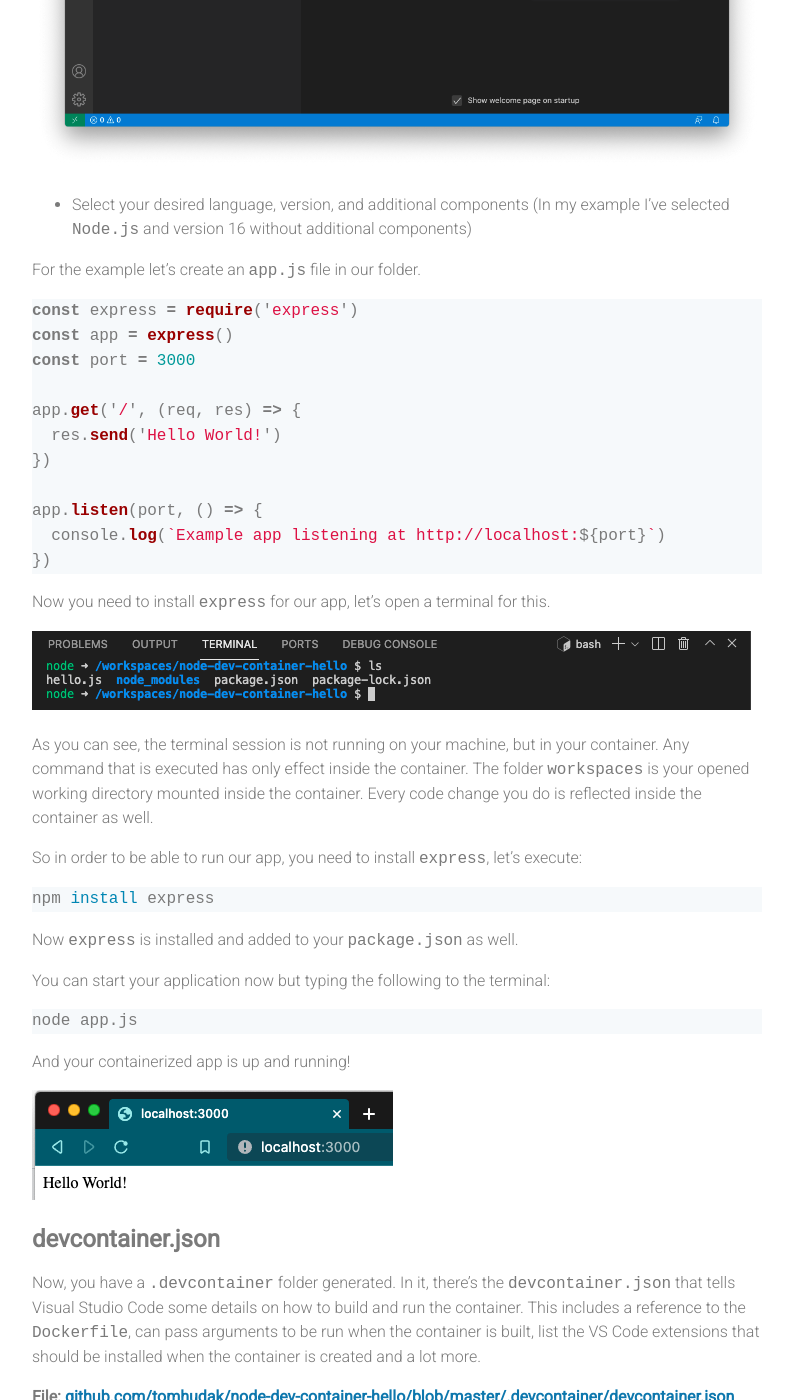
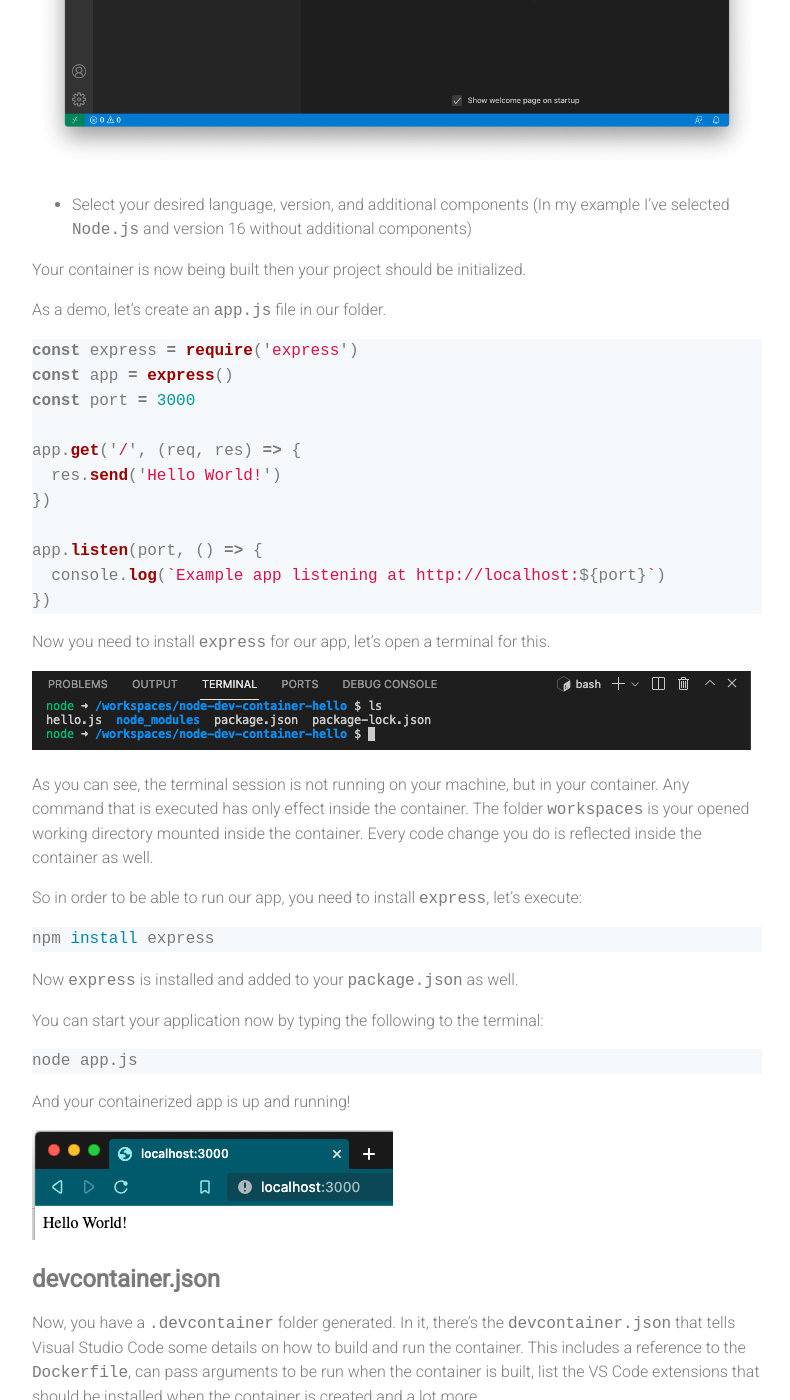
Before and after one commit to tomhudak/tomhudak.github.io, a Jekyll site: the page built from _posts/2021-11-16-containerize-your-development-environment-with-visual-studio-code.md, in a window 1280 px wide and 1400 px high, scrolled down 1776 px. Shown: the whole window, without its empty margins (243-1033 px from the left). Built offline with Jekyll 4.4.1, drawn with Linux system fonts in a browser that asks for light colours; comment, search, counter and statistics services are not loaded; some of the changed text lies outside the part shown.

Commit message:
Some minor enhancement on container post

````diff
--- a/_posts/2021-11-16-containerize-your-development-environment-with-visual-studio-code.md
+++ b/_posts/2021-11-16-containerize-your-development-environment-with-visual-studio-code.md
@@ -40,7 +40,9 @@ Assuming you have the prerequisites installed, in order to kick start a new proj
 
 - Select your desired language, version, and additional components (In my example I've selected `Node.js` and version 16 without additional components)
 
-For the example let's create an `app.js` file in our folder.
+Your container is now being built then your project should be initialized.
+
+As a demo, let's create an `app.js` file in our folder.
 ```js
 const express = require('express')
 const app = express()
@@ -67,7 +69,7 @@ npm install express
 ```
 Now `express` is installed and added to your `package.json` as well.
 
-You can start your application now but typing the following to the terminal:
+You can start your application now by typing the following to the terminal:
 ```bash
 node app.js
 ```
````
Also changed, not shown: other parts of _posts/2021-11-16-containerize-your-development-environment-with-visual-studio-code.md (+1 -1 lines).
